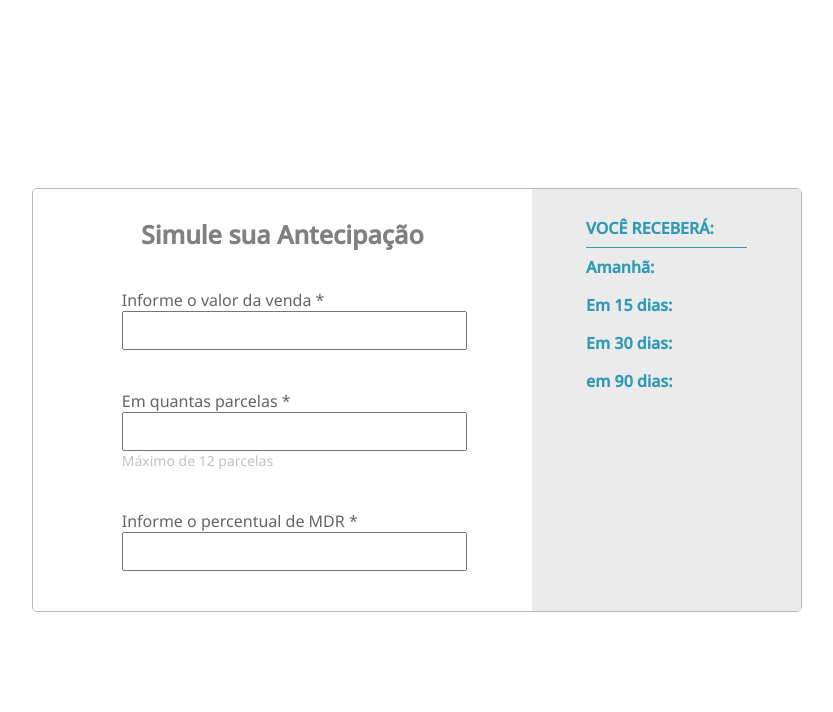
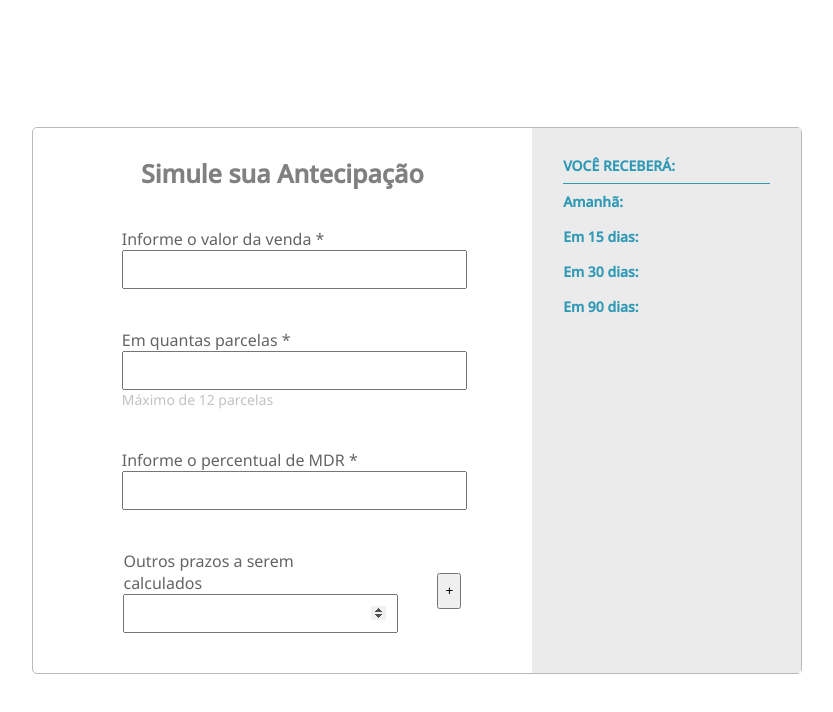
Before and after one commit to anavgbc/calculadora-antecipacao, a React (Create React App) app: page / in a window 1280 px wide. Shown: the top 712 px of the page, without its empty margins (223-1056 px from the left). Built offline with nearby package versions, Linux system fonts and the light colour scheme.

Commit message:
feat: rendering all results

```diff
--- a/src/components/FormCalculator/index.jsx
+++ b/src/components/FormCalculator/index.jsx
@@ -4,8 +4,18 @@ import Input from "../Input";
 import "./style.css";
 
 const Form = () => {
-  const { setAmount, amount, setInstallments, installments, setMdr, mdr } =
-    useContext(CalculatorContext);
+  const {
+    setAmount,
+    amount,
+    setInstallments,
+    installments,
+    setMdr,
+    mdr,
+    days,
+    setDays,
+    setListDays,
+    listDays,
+  } = useContext(CalculatorContext);
 
   return (
     <form>
@@ -26,6 +36,30 @@ const Form = () => {
         value={mdr}
         onChange={(e) => setMdr(e.target.value)}
       />
+      <div className="container-days">
+        <Input
+          title="Outros prazos a serem calculados"
+          type="number"
+          min="1"
+          max="120"
+          value={days}
+          onChange={(e) => setDays(e.target.value)}
+        />
+        <button
+          onClick={(e) => {
+            e.preventDefault();
+            if (
+              days <= 120 &&
+              !listDays.includes(days || Number(days)) &&
+              listDays.length < 10
+            ) {
+              setListDays([...listDays, days]);
+            }
+          }}
+        >
+          +
+        </button>
+      </div>
     </form>
   );
 };
--- a/src/components/FormCalculator/style.css
+++ b/src/components/FormCalculator/style.css
@@ -13,6 +13,19 @@ form h3 {
   margin-bottom: 10px;
 }
 
+.container-days {
+  width: 78%;
+  display: flex;
+  flex-direction: row;
+  align-items: center;
+  justify-content: space-between;
+}
+
+.container-days button {
+  /* width: auto; */
+  height: 30%;
+}
+
 @media screen and (min-width: 768px) {
   form {
     width: 60%;
--- a/src/components/Input/index.jsx
+++ b/src/components/Input/index.jsx
@@ -1,12 +1,13 @@
 import "./style.css";
 
-const Input = ({ title, instruction, ...rest }) => {
+const Input = ({ title, instruction, type, ...rest }) => {
   return (
     <>
       <div className="container-input">
         <label htmlFor="">{title}</label>
-        <input type="text" {...rest} />
+        <input type={type ? type : "text"} {...rest} />
         {instruction && <span>{instruction}</span>}
+        {/* {type === "number" && <button>+</button>} */}
       </div>
     </>
   );
--- a/src/components/Sidebar/index.jsx
+++ b/src/components/Sidebar/index.jsx
@@ -3,17 +3,30 @@ import { CalculatorContext } from "../../providers/CalculatorContext";
 import "./style.css";
 
 const Sidebar = () => {
-  const { result, fixingValue } = useContext(CalculatorContext);
-  console.log(result);
-
+  const { result, fixingValue, listDays } = useContext(CalculatorContext);
   return (
     <div className="container-sidebar">
       <div className="sidebar-content">
         <h3>VOCÊ RECEBERÁ:</h3>
-        <p>Amanhã: {fixingValue()[0]}</p>
-        <p>Em 15 dias: {fixingValue()[1]}</p>
-        <p>Em 30 dias:{fixingValue()[2]}</p>
-        <p>em 90 dias: {fixingValue()[3]}</p>
+        {result ? (
+          Object.keys(result).map((day, index) => (
+            <>
+              {day == 1 ? (
+                <p>Amanhã: {fixingValue()[index]}</p>
+              ) : (
+                <p>
+                  Em {day} dias: {fixingValue()[index]}
+                </p>
+              )}
+            </>
+          ))
+        ) : (
+          <>
+            {listDays.map((elem) => (
+              <>{elem == 1 ? <p>Amanhã:</p> : <p>Em {elem} dias:</p>}</>
+            ))}
+          </>
+        )}
       </div>
     </div>
   );
--- a/src/components/Sidebar/style.css
+++ b/src/components/Sidebar/style.css
@@ -8,12 +8,14 @@
 }
 
 .sidebar-content {
-  width: 70%;
+  /* width: 70%; */
+  width: 90%;
 }
 
 .sidebar-content p,
 h3 {
   padding: 8px 0;
+  font-size: 14px;
 }
 
 .sidebar-content h3 {
--- a/src/providers/CalculatorContext/index.jsx
+++ b/src/providers/CalculatorContext/index.jsx
@@ -7,25 +7,10 @@ export const CalculatorContextProvider = ({ children }) => {
   const [amount, setAmount] = useState("");
   const [installments, setInstallments] = useState("");
   const [mdr, setMdr] = useState("");
-  const [days, setDays] = useState([]);
-  const [result, setResult] = useState({});
+  const [days, setDays] = useState("");
+  const [listDays, setListDays] = useState([1, 15, 30, 90]);
 
-  useEffect(() => {
-    if (installments !== "" && amount !== "" && mdr !== "") {
-      api
-        .post("", {
-          amount: parseInt(amount) * 100,
-          installments: installments,
-          mdr: mdr,
-        })
-        .then((res) => {
-          setResult(res.data);
-        })
-        .catch((err) => {
-          console.log(err);
-        });
-    }
-  }, [amount, installments, mdr]);
+  const [result, setResult] = useState(false);
 
   const fixingValue = () => {
     const values = Object.keys(result).map((item) =>
@@ -37,7 +22,24 @@ export const CalculatorContextProvider = ({ children }) => {
     return values;
   };
 
-  console.log(fixingValue());
+  useEffect(() => {
+    if (installments !== "" && amount !== "" && mdr !== "") {
+      api
+        .post("", {
+          amount: parseInt(amount) * 100,
+          installments: installments,
+          mdr: mdr,
+          days: listDays,
+        })
+        .then((res) => {
+          setResult(res.data);
+        })
+        .catch((err) => {
+          console.log(err);
+        });
+    }
+  }, [amount, installments, mdr, listDays]);
+
   return (
     <CalculatorContext.Provider
       value={{
@@ -51,6 +53,8 @@ export const CalculatorContextProvider = ({ children }) => {
         setDays,
         result,
         fixingValue,
+        listDays,
+        setListDays,
       }}
     >
       {children}
--- a/src/styles/global.css
+++ b/src/styles/global.css
@@ -1,13 +1,5 @@
 :root {
   --color-gray: #696969;
-  --color-gray-1: #8c8c8c;
-  --color-gray-2: #f7f9fa;
-  --color-gray-3: #e6eaef;
-  --color-light-gray: #f5f7fa;
-  --color-blue: #487dbe;
-  --color-light-blue: #8cb8f0;
-  --color-white: #ffffff;
-  --color-red: #cf0e0e;
 }
 
 html,
@@ -132,7 +124,7 @@ q:after {
   content: none;
 }
 
-table {
-  border-collapse: collapse;
-  border-spacing: 0;
+input[type="number"]::-webkit-inner-spin-button,
+input[type="number"]::-webkit-outer-spin-button {
+  opacity: 1;
 }
```
